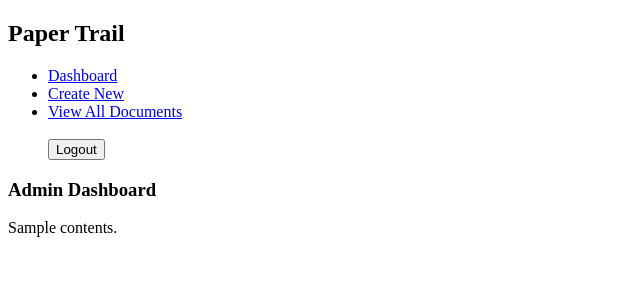
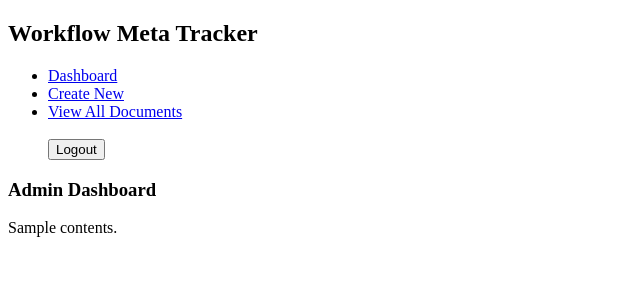
Before and after one commit to pdmg-dev/workflow-meta-tracker, a Flask app: page /admin/dashboard in a window 1280 px wide. Shown: the top 300 px of the page, without its empty margins (0-640 px from the left). Run offline with Flask 3, Linux system fonts and the light colour scheme; a user stored in the database is signed in.

Commit message:
feat: rename the name of the app in the nav

```diff
--- a/app/templates/nav.html
+++ b/app/templates/nav.html
@@ -1,6 +1,6 @@
 <!--app/templates/nav.html-->
 <nav>
-  <h1>Paper Trail</h1>
+  <h1>Workflow Meta Tracker</h1>
   {% if current_user.is_authenticated %}
     <ul>
       <li><a href="{{ url_for_dashboard() }}">Dashboard</a></li>
```
